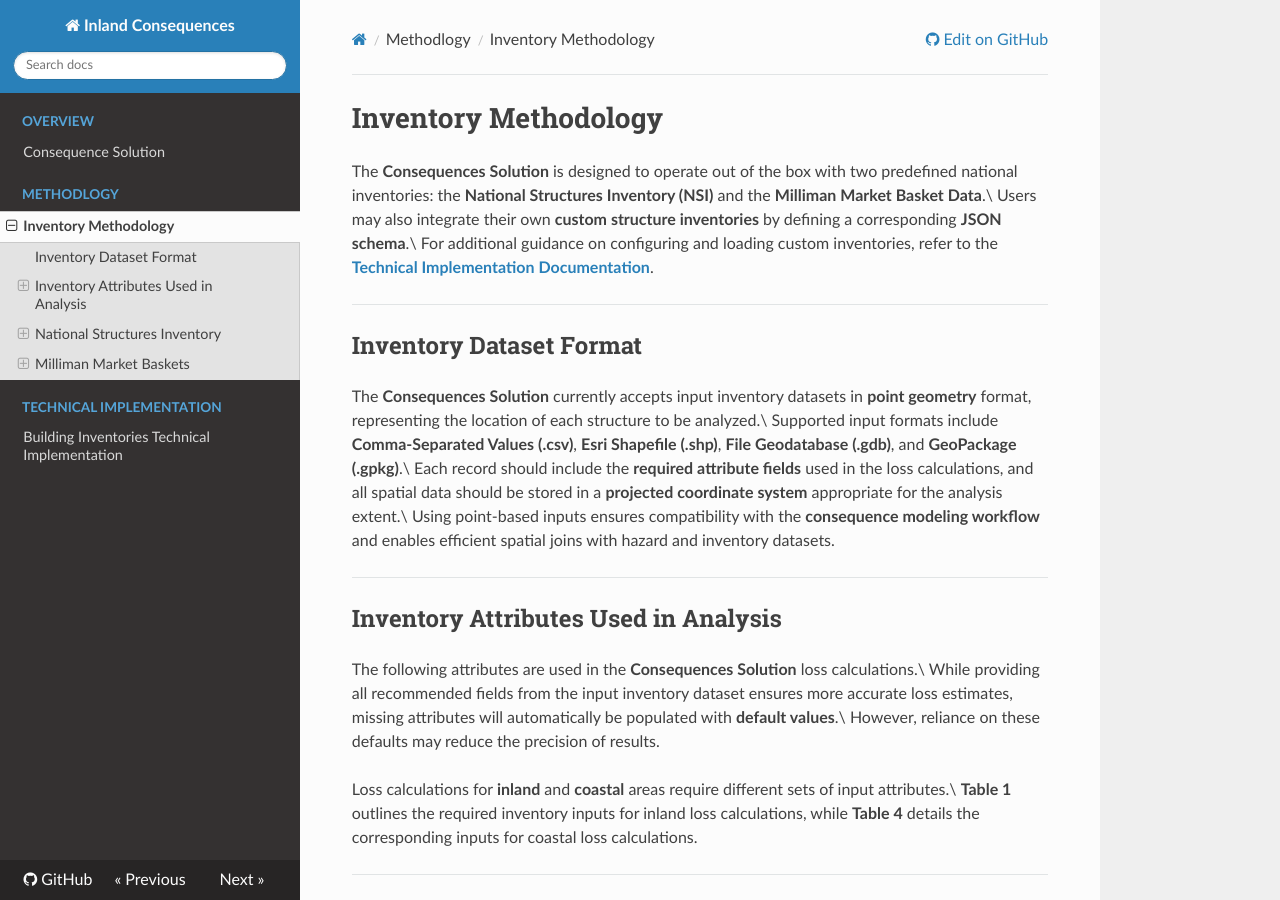
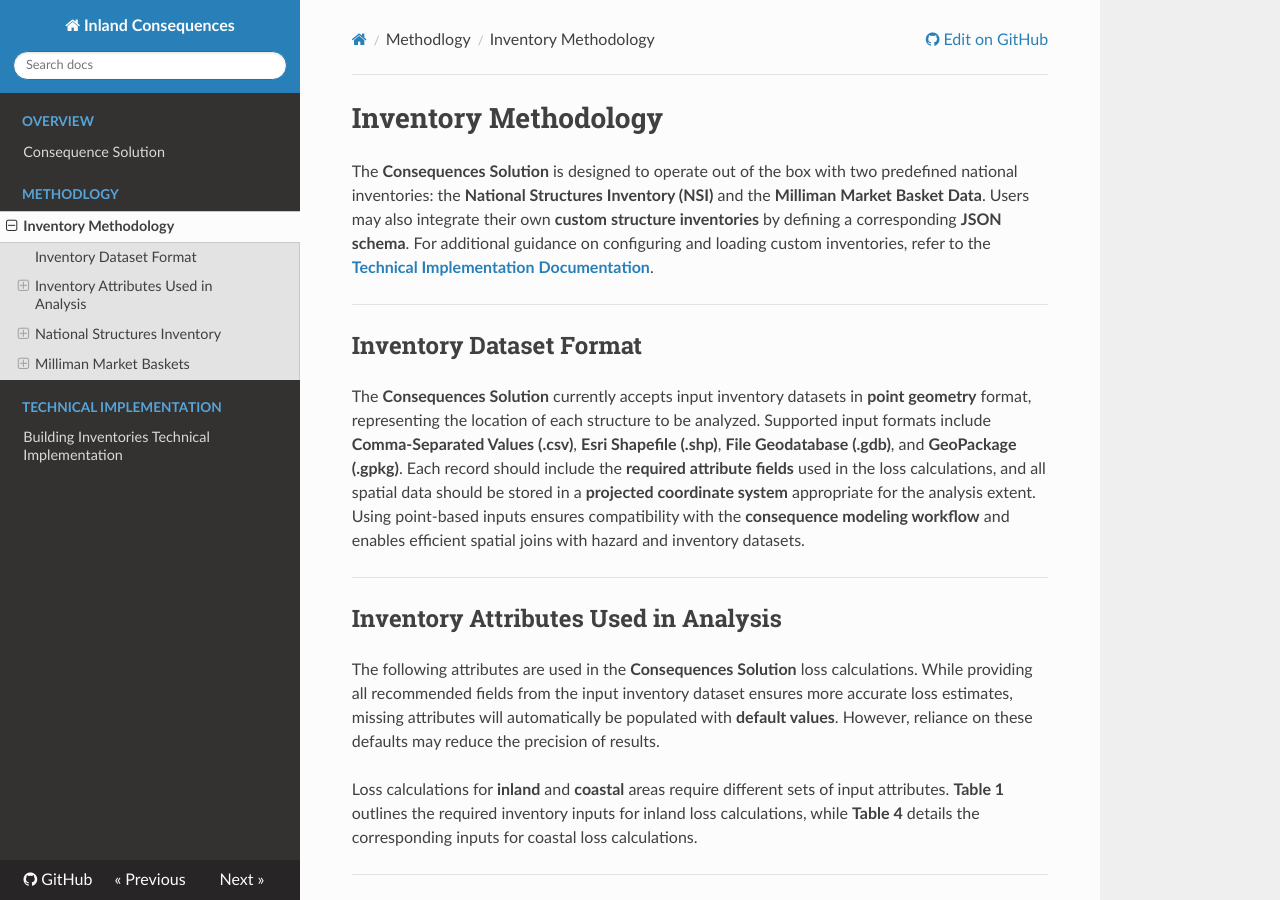
Before and after one commit to fema-ffrd/inland-consequences, an MkDocs documentation site: the page built from docs/inventory_methodology.md, in a window 1280 px wide and 900 px high. Built offline with MkDocs 1.6.1, drawn with Linux system fonts in a browser that asks for light colours; nearby versions of some CDN libraries; some of the changed text lies outside the part shown.

Commit message:
Bug Fixes

```diff
--- a/docs/inventory_methodology.md
+++ b/docs/inventory_methodology.md
@@ -1,29 +1,20 @@
 # Inventory Methodology
 
-The **Consequences Solution** is designed to operate out of the box with two predefined national inventories: the **National Structures Inventory (NSI)** and the **Milliman Market Basket Data**.\
-Users may also integrate their own **custom structure inventories** by defining a corresponding **JSON schema**.\
-For additional guidance on configuring and loading custom inventories, refer to the [**Technical Implementation Documentation**](building_inventories.md).
-
+The **Consequences Solution** is designed to operate out of the box with two predefined national inventories: the **National Structures Inventory (NSI)** and the **Milliman Market Basket Data**. Users may also integrate their own **custom structure inventories** by defining a corresponding **JSON schema**. For additional guidance on configuring and loading custom inventories, refer to the [**Technical Implementation Documentation**](building_inventories.md).
 ______________________________________________________________________
 
 ## Inventory Dataset Format
 
-The **Consequences Solution** currently accepts input inventory datasets in **point geometry** format, representing the location of each structure to be analyzed.\
-Supported input formats include **Comma-Separated Values (.csv)**, **Esri Shapefile (.shp)**, **File Geodatabase (.gdb)**, and **GeoPackage (.gpkg)**.\
-Each record should include the **required attribute fields** used in the loss calculations, and all spatial data should be stored in a **projected coordinate system** appropriate for the analysis extent.\
-Using point-based inputs ensures compatibility with the **consequence modeling workflow** and enables efficient spatial joins with hazard and inventory datasets.
+The **Consequences Solution** currently accepts input inventory datasets in **point geometry** format, representing the location of each structure to be analyzed. Supported input formats include **Comma-Separated Values (.csv)**, **Esri Shapefile (.shp)**, **File Geodatabase (.gdb)**, and **GeoPackage (.gpkg)**. Each record should include the **required attribute fields** used in the loss calculations, and all spatial data should be stored in a **projected coordinate system** appropriate for the analysis extent. Using point-based inputs ensures compatibility with the **consequence modeling workflow** and enables efficient spatial joins with hazard and inventory datasets.
 
 ______________________________________________________________________
 
 ## Inventory Attributes Used in Analysis
 
-The following attributes are used in the **Consequences Solution** loss calculations.\
-While providing all recommended fields from the input inventory dataset ensures more accurate loss estimates, missing attributes will automatically be populated with **default values**.\
-However, reliance on these defaults may reduce the precision of results.
+The following attributes are used in the **Consequences Solution** loss calculations. While providing all recommended fields from the input inventory dataset ensures more accurate loss estimates, missing attributes will automatically be populated with **default values**. However, reliance on these defaults may reduce the precision of results.
 
-Loss calculations for **inland** and **coastal** areas require different sets of input attributes.\
+Loss calculations for **inland** and **coastal** areas require different sets of input attributes.
 **Table 1** outlines the required inventory inputs for inland loss calculations, while **Table 4** details the corresponding inputs for coastal loss calculations.
-
 ______________________________________________________________________
 
 ### **Table 1. Inventory Input Data Requirements for Inland Consequence Modeling**
@@ -146,20 +137,15 @@
 
 ## National Structures Inventory
 
-The **National Structures Inventory (NSI)**, developed by the **U.S. Army Corps of Engineers (USACE)**, is a nationwide database of structures across the 50 U.S. states.\
-At present, the NSI does not include coverage for U.S. territories.\
-The publicly available NSI dataset provided many of the key fields used in this analysis; however, it is important to note that **building** and **contents values** are reported as **depreciated values** rather than full replacement costs.\
-Full technical documentation for the NSI is available on the [**USACE NSI Technical Documentation page**](https://www.hec.usace.army.mil/confluence/nsi/technicalreferences/latest/technical-documentation).
+The **National Structures Inventory (NSI)**, developed by the **U.S. Army Corps of Engineers (USACE)**, is a nationwide database of structures across the 50 U.S. states. At present, the NSI does not include coverage for U.S. territories. The publicly available NSI dataset provided many of the key fields used in this analysis; however, it is important to note that **building** and **contents values** are reported as **depreciated values** rather than full replacement costs. Full technical documentation for the NSI is available on the [**USACE NSI Technical Documentation page**](https://www.hec.usace.army.mil/confluence/nsi/technicalreferences/latest/technical-documentation).
 
 USACE also maintains a **restricted version** of the NSI accessible to federal users, which contains additional attributes derived from parcel data and other proprietary sources.
 
-To support national hazard risk assessments, **FEMA** has developed an **enhanced internal version** of the NSI that extends coverage to the **District of Columbia**, **Puerto Rico**, the **U.S. Virgin Islands**, and **Pacific Territories**.\
-This FEMA-enhanced dataset applies **full replacement values** consistent with the *Hazus 7.0 Inventory Technical Manual* and resolves several known data quality issues identified in the public NSI.
+To support national hazard risk assessments, **FEMA** has developed an **enhanced internal version** of the NSI that extends coverage to the **District of Columbia**, **Puerto Rico**, the **U.S. Virgin Islands**, and **Pacific Territories**. This FEMA-enhanced dataset applies **full replacement values** consistent with the *Hazus 7.0 Inventory Technical Manual* and resolves several known data quality issues identified in the public NSI.
 
 The following tables list the NSI attributes referenced in this analysis.
-
 - **Table 5** summarizes attributes from the public USACE NSI.
-- **Table 6** lists those from the FEMA-enhanced NSI.\
+- **Table 6** lists those from the FEMA-enhanced NSI.
   Each table identifies the analysis attribute, the NSI field name, data type, and notes describing the attribute specific to NSI.
 
 ______________________________________________________________________
@@ -220,13 +206,9 @@
 
 ## Milliman Market Baskets
 
-The **Milliman Market Baskets** were developed by **Milliman, Inc.** to support **FEMA’s Risk Rating 2.0 initiative**.\
-Milliman created Market Baskets for all U.S. states and territories to provide a representative sample of **single-family homes (RES1)** used in the development of rating factors.
-
-Market Basket locations were derived primarily from **CoreLogic ParcelPoint** data, supplemented with **U.S. Census** and **National Hydrography Dataset (NHD)** information, and refined through **extensive quality control** to ensure accuracy and realistic spatial distribution.
+The **Milliman Market Baskets** were developed by **Milliman, Inc.** to support **FEMA’s Risk Rating 2.0 initiative**. Milliman created Market Baskets for all U.S. states and territories to provide a representative sample of **single-family homes (RES1)** used in the development of rating factors. Market Basket locations were derived primarily from **CoreLogic ParcelPoint** data, supplemented with **U.S. Census** and **National Hydrography Dataset (NHD)** information, and refined through **extensive quality control** to ensure accuracy and realistic spatial distribution.
 
 Three categories of data, referred to as **“books”**, were created from the Market Baskets:
-
 1. **Uniform Book** – Each property assigned identical structural and coverage characteristics, allowing geographic variability to be analyzed independently.
 1. **Uncorrelated Market Basket** – Contains randomized property and policy characteristics not correlated with geography; *foundation type* and *first-floor height* remain linked to prevent implausible combinations.
 1. **Correlated Market Basket (Inforce Dataset)** – Joined with FEMA policy data (GFE access required); attributes are correlated to reflect realistic joint distributions and align with observed **parcel** and **NFIP exposure** data.
@@ -258,6 +240,6 @@
 
 ______________________________________________________________________
 
-The **Milliman Market Basket** datasets can be applied to both **coastal** and **inland** loss calculations, as they include the necessary structural, coverage, and geographic attributes to support modeling in either environment.\
-However, their use is limited to **single-family residential (RES1)** structures, as the Market Baskets were specifically developed for **Risk Rating 2.0**.\
+The **Milliman Market Basket** datasets can be applied to both **coastal** and **inland** loss calculations, as they include the necessary structural, coverage, and geographic attributes to support modeling in either environment.
+However, their use is limited to **single-family residential (RES1)** structures, as the Market Baskets were specifically developed for **Risk Rating 2.0**.
 For more details, refer to the [**FEMA Risk Rating 2.0 Methodology and Data Appendix (2022)**](https://www.fema.gov/sites/default/files/documents/FEMA_Risk-Rating-2.0_Methodology-and-Data-Appendix__01-22.pdf).
```
Also changed, not shown: other parts of docs/inventory_methodology.md (+1 -1 lines), docs/building_inventories.md (+4 -8 lines), docs/index.md (+3 -8 lines).
